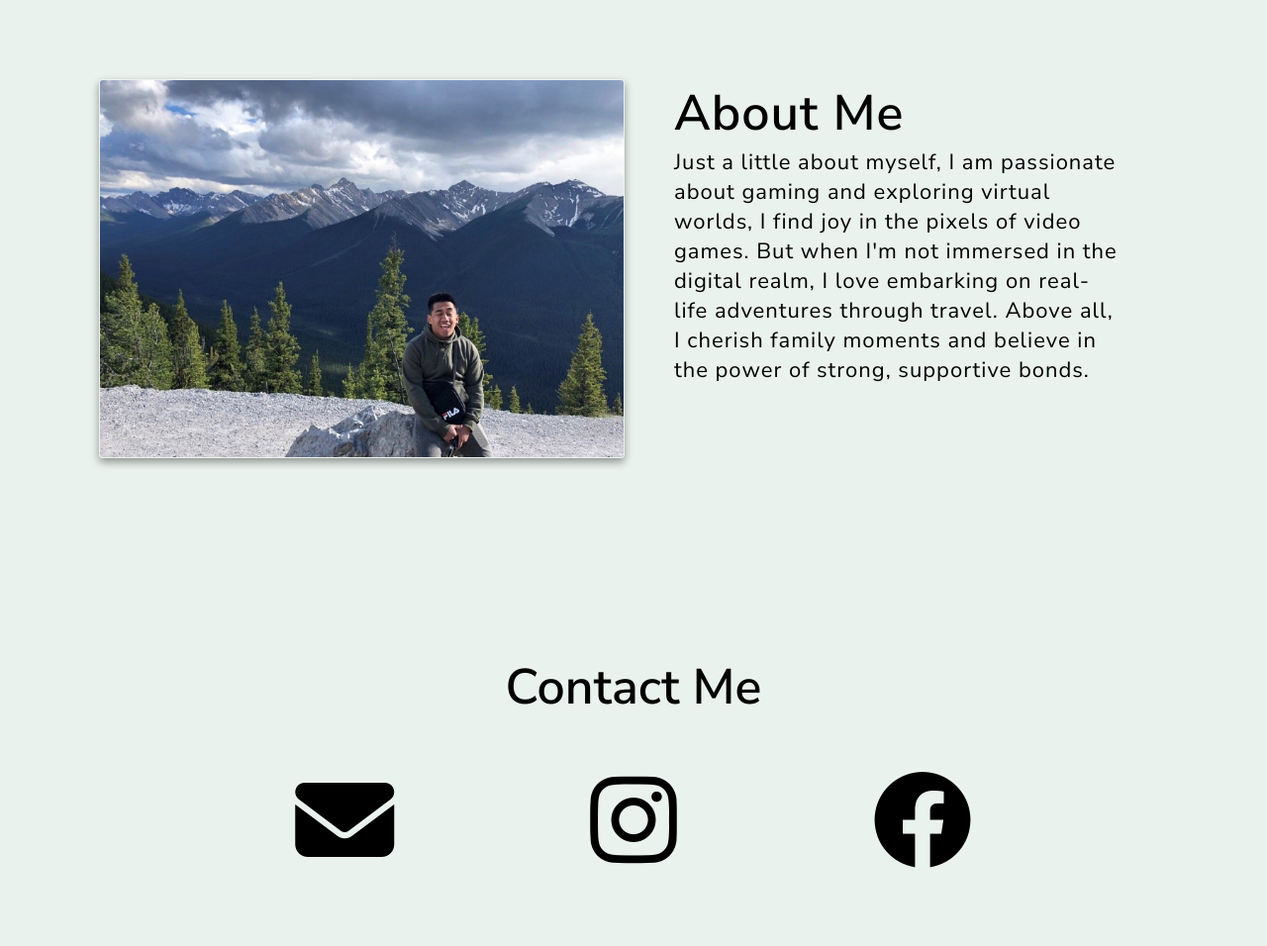
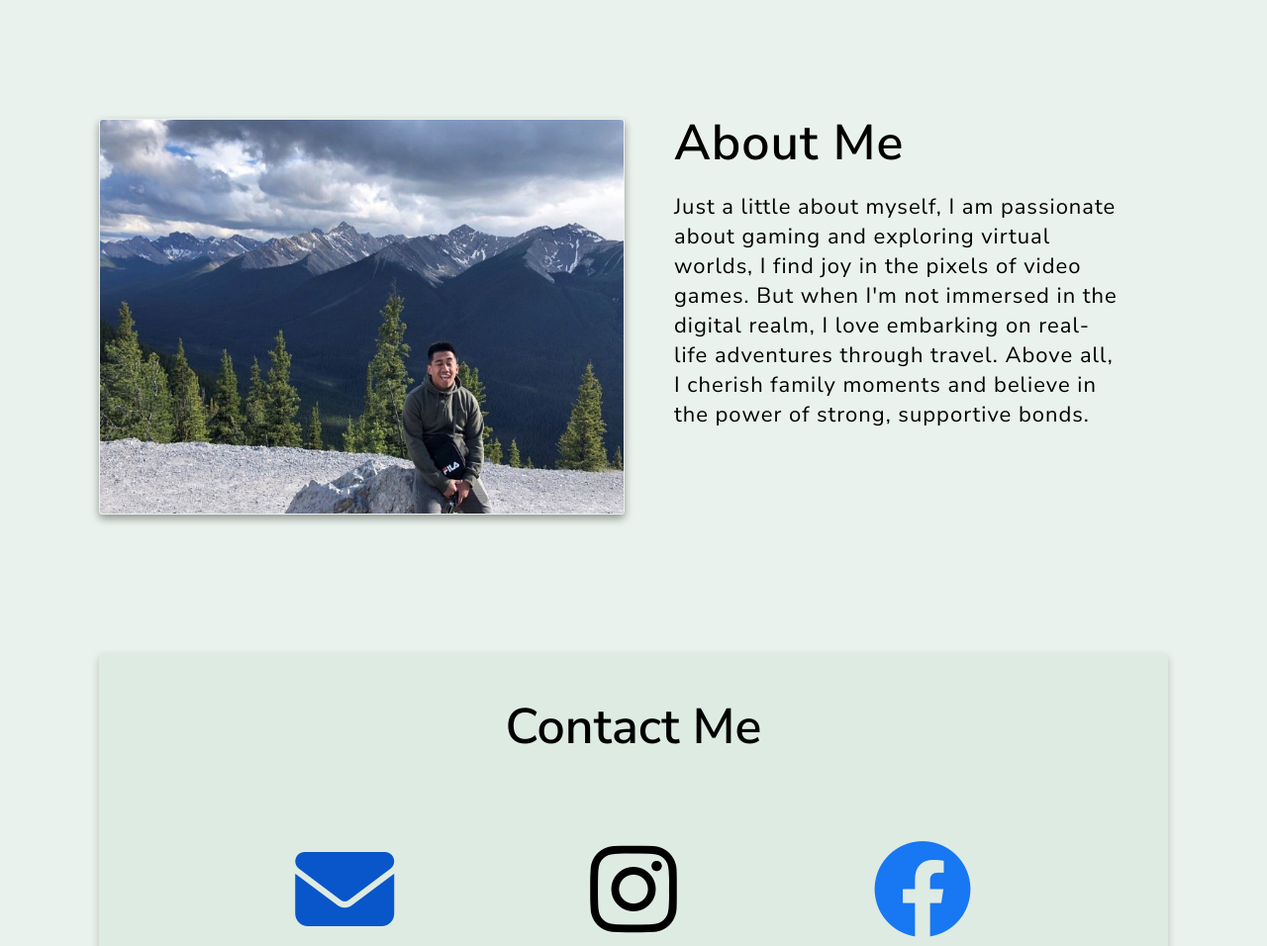
Before and after one commit to Joseph-Wil/about-me, a plain HTML site: page index.html in a window 1280 px wide. Shown: the part 720-1676 px from the top of the page at 99% size. Drawn offline with Linux system fonts and the light colour scheme.

Commit message:
Final touches

```diff
--- a/assets/style/index.css
+++ b/assets/style/index.css
@@ -35,7 +35,7 @@ main {
 }
 
 header {
-    background-color: #d2e3d8;
+    background-color: #C6DBCF;
 }
 
 header, footer {
@@ -68,15 +68,15 @@ nav ul li {
 nav ul li a {
     display: inline-block;
     padding: 0 20px;
-    font-size: 22px;
-    font-weight: 400;
+    font-size: 24px;
+    font-weight: 600;
     color: #171717;
     text-decoration: none;
 }
 
 .contact-header {
-  border: 2px solid #eaf2ed;
-  background-color: #eaf2ed;
+  border: 2px solid #f6faf7;
+  background-color: #f6faf7;
   border-radius: 8px;
   padding: 10px 5px;
 }
@@ -110,11 +110,13 @@ h3 {
     font-weight: 600;
 }
 
-section .about-me {
+.about-me {
     display: flex;
     width: 100%;
     height: 30rem;
     margin-top: 100px;
+    align-items: center;
+    justify-content: center;
 }
 
 .slideshow {
@@ -126,7 +128,7 @@ section .about-me {
 }
 
 .slideshow img {
-    max-height: 25rem;
+    height: 25rem;
     width: 100%;
     border: solid 1px var(--app-main-bg);
     border-radius: 4px;
@@ -135,22 +137,33 @@ section .about-me {
 
 .info {
     width: 60%;
+    height: 30rem;
     font-size: 22px;
     text-align: left;
     padding: 0 50px;
+    margin-top: 60px;
     letter-spacing: 1px;
 }
+
+.info p {
+    margin-top: 15px;
+}
+
 
 .contact {
     width: 100%;
     height: 30rem;
     margin-top: 100px;
+    padding-top: 40px;
+    box-shadow: 0 4px 8px 0 rgb(0 0 0 / 0.2);
+    border-radius: 4px;
+    background-color: #deebe3;
     text-align: center;
 }
 
 .contact-icons {
     display: flex;
-    margin-top: 50px;
+    margin-top: 80px;
     font-size: 100px;
     justify-content: space-evenly;
 }
@@ -158,7 +171,18 @@ section .about-me {
 section h3:last-child {
     font-size: 50px;
     font-weight: 600;
+}
 
+a[href^="mailto:"] {
+    line-height: 1;
+}
+
+.fa-solid.fa-envelope {
+    color: #0956CA;
+}
+
+.fa-brands.fa-facebook {
+    color: #1877F2;
 }
 
 /***    Footer     ***/
@@ -189,3 +213,17 @@ footer div p {
     width: 40%;
     text-align: right;
 }
+
+/***    Hover   ***/
+.contact-header:hover {
+    cursor: pointer;
+    border: 2px solid #c6dcce;
+    background-color: #c6dcce;
+    color: #c6dcce;
+    transition: 0.3s ease-in-out;
+}
+
+.contact-icons:hover, .icons:hover {
+    cursor: pointer;
+    transition: 0.3s ease-in-out
+}
--- a/index.html
+++ b/index.html
@@ -59,7 +59,7 @@
                 <div id="contact" class="contact">
                     <h3>Contact Me</h3>
                     <div class="contact-icons">
-                        <i class="fa-solid fa-envelope"></i>
+                        <a href=mailto:josephterrado@student.mitt.ca><i class="fa-solid fa-envelope"></i></a>
                         <i class="fa-brands fa-instagram"></i>
                         <i class="fa-brands fa-facebook"></i>
                     </div>
```
